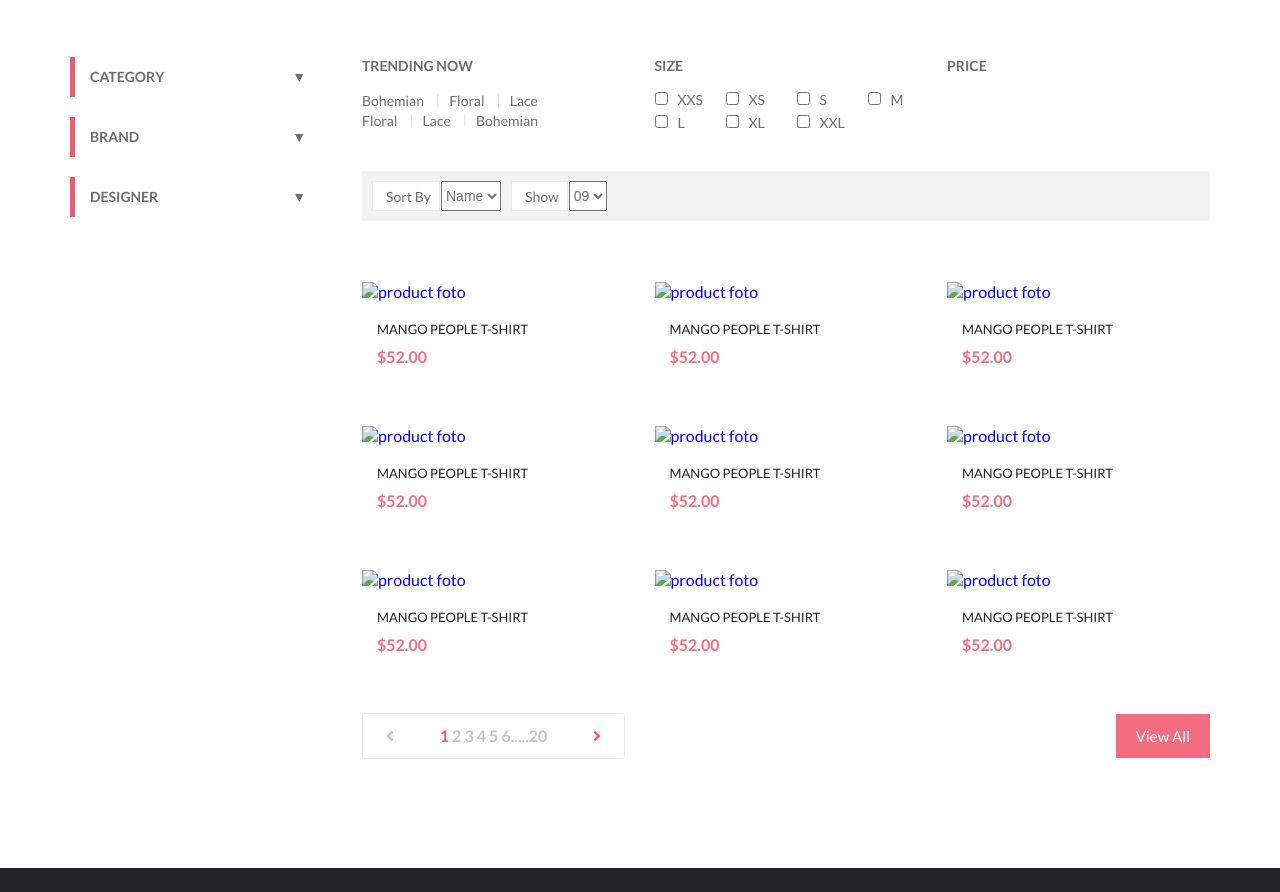
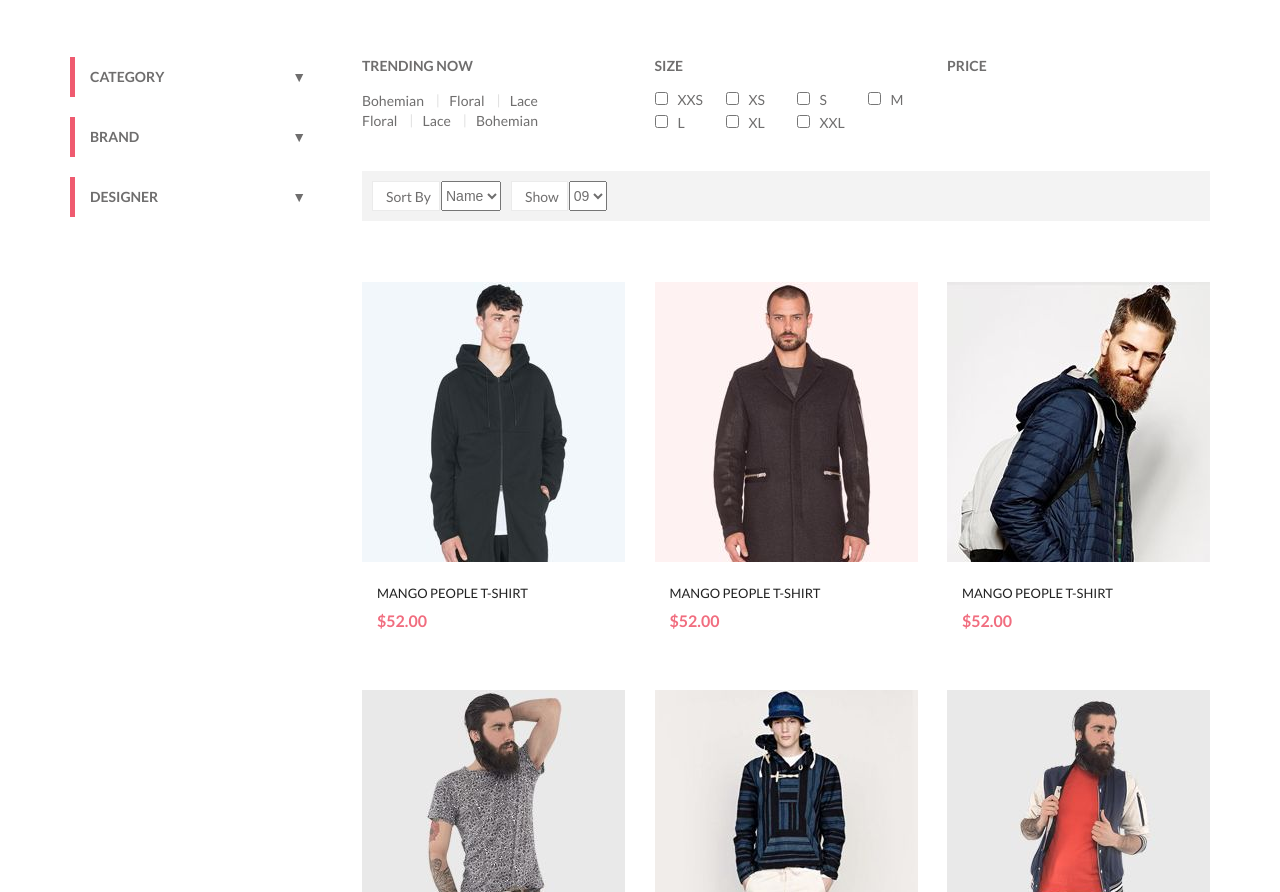
Before and after one commit to bmoskalev/IShop, a website: page products.html in a window 1280 px wide. Shown: the part 313-1205 px from the top of the page. Drawn offline with Linux system fonts and the light colour scheme.

Commit message:
Add changes to project structure and begin add getting product items from json file

```diff
--- a/products.html
+++ b/products.html
@@ -44,7 +44,7 @@
                         </div>
                     </div>
                     <input class="input-browser" type="text" placeholder="Search for items">
-                    <button type="submit"><i class="fas fa-search"></i></button>
+                    <a class="searchRef" href="products.html"><i class="fas fa-search"></i></a>
                 </form>
             </div>
             <div class="header-right">
@@ -512,7 +512,7 @@
             </div>
             <div class="box-products">
                 <div class="item">
-                    <a class="product" href="singlepage.html"> <img class="product-img" src="img/product-foto1.jpg" alt="product foto">
+                    <a class="product" href="singlepage.html"> <img class="product-img" src="img/items/product-foto1.jpg" alt="product foto">
                         <div class="product-text-box">
                             <p class="product-text">Mango People T-shirt</p>
                             <p class="product-price">$52.00</p>
@@ -523,7 +523,7 @@
                     </div>
                 </div>
                 <div class="item">
-                    <a class="product" href="singlepage.html"> <img class="product-img" src="img/product-foto2.jpg" alt="product foto">
+                    <a class="product" href="singlepage.html"> <img class="product-img" src="img/items/product-foto2.jpg" alt="product foto">
                         <div class="product-text-box">
                             <p class="product-text">Mango People T-shirt</p>
                             <p class="product-price">$52.00</p>
@@ -534,7 +534,7 @@
                     </div>
                 </div>
                 <div class="item">
-                    <a class="product" href="singlepage.html"> <img class="product-img" src="img/product-foto3.jpg" alt="product foto">
+                    <a class="product" href="singlepage.html"> <img class="product-img" src="img/items/product-foto3.jpg" alt="product foto">
                         <div class="product-text-box">
                             <p class="product-text">Mango People T-shirt</p>
                             <p class="product-price">$52.00</p>
@@ -545,7 +545,7 @@
                     </div>
                 </div>
                 <div class="item">
-                    <a class="product" href="singlepage.html"> <img class="product-img" src="img/product-foto4.jpg" alt="product foto">
+                    <a class="product" href="singlepage.html"> <img class="product-img" src="img/items/product-foto4.jpg" alt="product foto">
                         <div class="product-text-box">
                             <p class="product-text">Mango People T-shirt</p>
                             <p class="product-price">$52.00</p>
@@ -556,7 +556,7 @@
                     </div>
                 </div>
                 <div class="item">
-                    <a class="product" href="singlepage.html"> <img class="product-img" src="img/product-foto5.jpg" alt="product foto">
+                    <a class="product" href="singlepage.html"> <img class="product-img" src="img/items/product-foto5.jpg" alt="product foto">
                         <div class="product-text-box">
                             <p class="product-text">Mango People T-shirt</p>
                             <p class="product-price">$52.00</p>
@@ -567,7 +567,7 @@
                     </div>
                 </div>
                 <div class="item">
-                    <a class="product" href="singlepage.html"> <img class="product-img" src="img/product-foto6.jpg" alt="product foto">
+                    <a class="product" href="singlepage.html"> <img class="product-img" src="img/items/product-foto6.jpg" alt="product foto">
                         <div class="product-text-box">
                             <p class="product-text">Mango People T-shirt</p>
                             <p class="product-price">$52.00</p>
@@ -578,7 +578,7 @@
                     </div>
                 </div>
                 <div class="item">
-                    <a class="product" href="singlepage.html"> <img class="product-img" src="img/product-foto7.jpg" alt="product foto">
+                    <a class="product" href="singlepage.html"> <img class="product-img" src="img/items/product-foto7.jpg" alt="product foto">
                         <div class="product-text-box">
                             <p class="product-text">Mango People T-shirt</p>
                             <p class="product-price">$52.00</p>
@@ -589,7 +589,7 @@
                     </div>
                 </div>
                 <div class="item">
-                    <a class="product" href="singlepage.html"> <img class="product-img" src="img/product-foto8.jpg" alt="product foto">
+                    <a class="product" href="singlepage.html"> <img class="product-img" src="img/items/product-foto8.jpg" alt="product foto">
                         <div class="product-text-box">
                             <p class="product-text">Mango People T-shirt</p>
                             <p class="product-price">$52.00</p>
@@ -600,7 +600,7 @@
                     </div>
                 </div>
                 <div class="item">
-                    <a class="product" href="singlepage.html"> <img class="product-img" src="img/product-foto9.jpg" alt="product foto">
+                    <a class="product" href="singlepage.html"> <img class="product-img" src="img/items/product-foto9.jpg" alt="product foto">
                         <div class="product-text-box">
                             <p class="product-text">Mango People T-shirt</p>
                             <p class="product-price">$52.00</p>
```
Also changed, not shown: checkout.html (+1 -1 lines), shoping-cart.html (+4 -4 lines), singlepage.html (+4 -4 lines).
